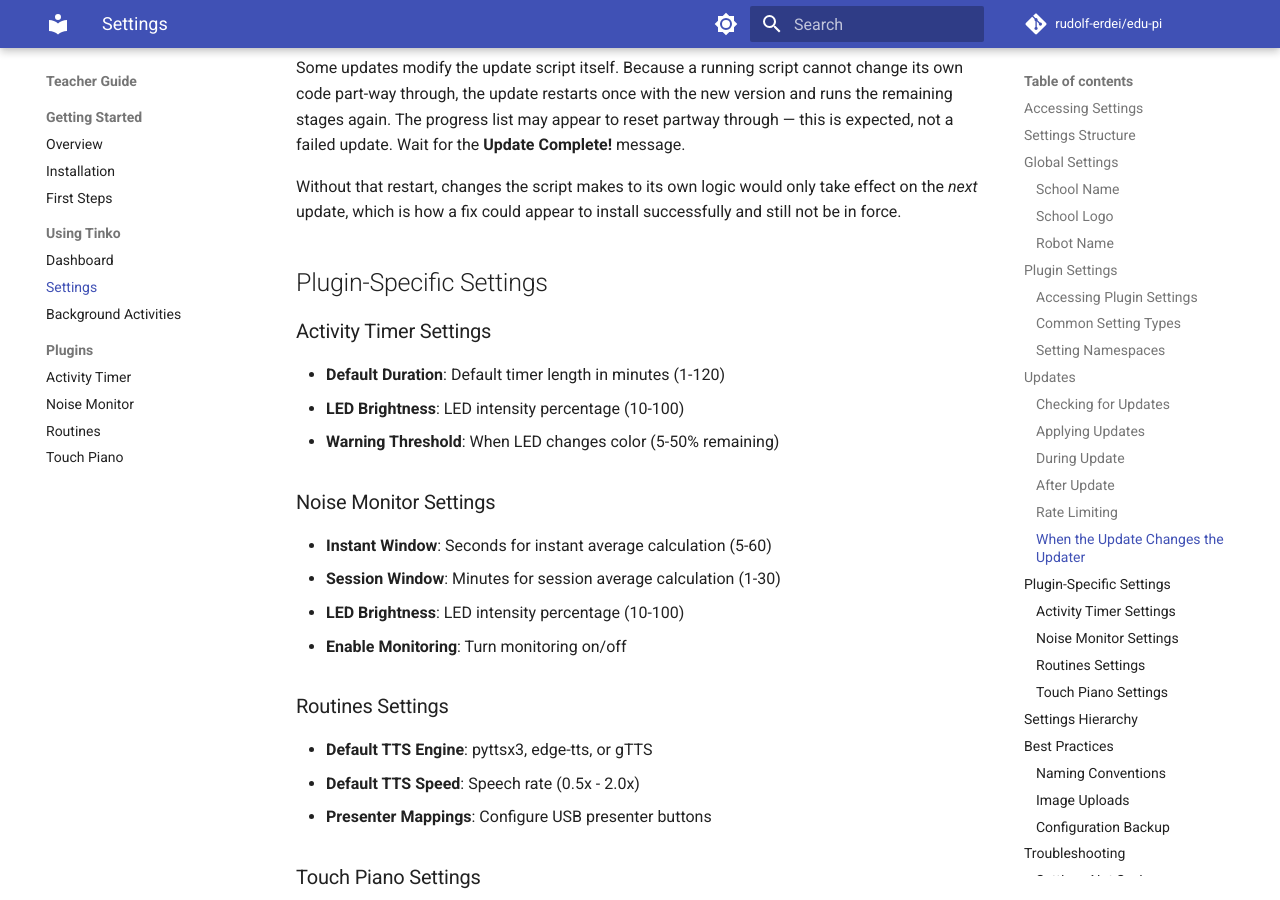
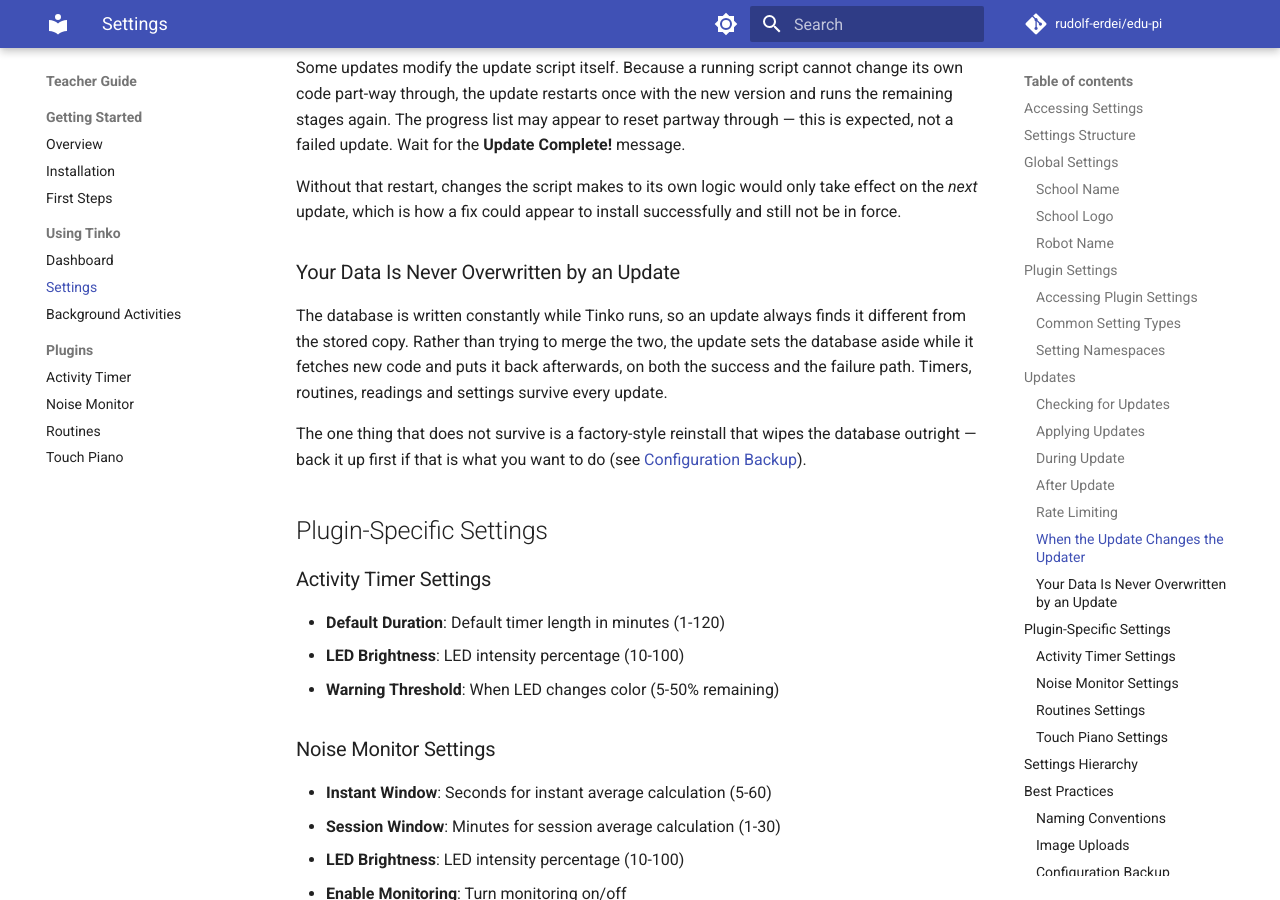
Before and after one commit to rudolf-erdei/edu-pi, an MkDocs documentation site: the page built from docs/teacher/settings.md, in a window 1280 px wide and 900 px high, scrolled down 4130 px. Built offline with MkDocs 1.6.1 and Material for MkDocs 9.7.7, drawn with Linux system fonts in a browser that asks for light colours; comment, search, counter and statistics services are not loaded.

Commit message:
documentation update

```diff
--- a/docs/teacher/settings.md
+++ b/docs/teacher/settings.md
@@ -159,6 +159,18 @@ Without that restart, changes the script makes to its own logic would only
 take effect on the *next* update, which is how a fix could appear to install
 successfully and still not be in force.
 
+### Your Data Is Never Overwritten by an Update
+
+The database is written constantly while Tinko runs, so an update always finds
+it different from the stored copy. Rather than trying to merge the two, the
+update sets the database aside while it fetches new code and puts it back
+afterwards, on both the success and the failure path. Timers, routines,
+readings and settings survive every update.
+
+The one thing that does not survive is a factory-style reinstall that wipes
+the database outright — back it up first if that is what you want to do (see
+[Configuration Backup](#configuration-backup)).
+
 ## Plugin-Specific Settings
 
 ### Activity Timer Settings
```
Also changed, not shown: ISSUES.md (+36 -14 lines), REQUIREMENTS.md (+17 -0 lines).
